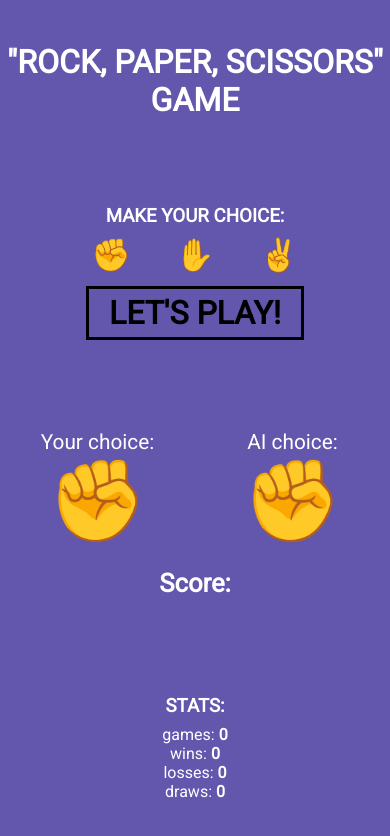
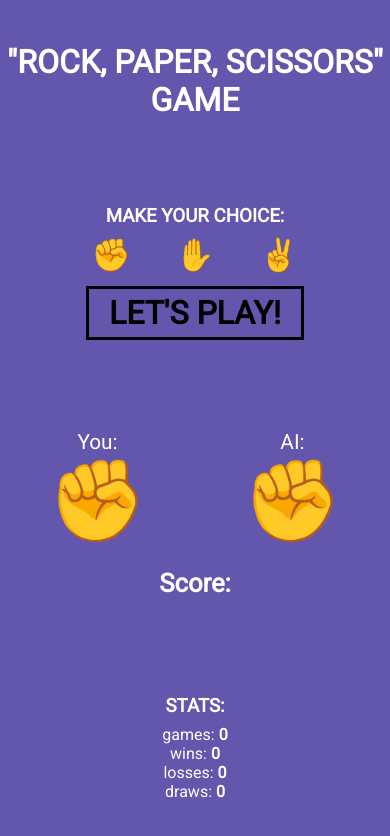
Before and after one commit to datapiotr/Rock-Paper-Scissors, a plain HTML site: page index.html in a window 390 px wide. Drawn offline with Linux system fonts and the light colour scheme.

Commit message:
media queries update

```diff
--- a/index.html
+++ b/index.html
@@ -34,11 +34,13 @@
     <div class="score">
         <div class="choices">
             <div class="your-choice">
-                <p>Your choice: <span data-summary="your-choice"></span></p>
+                <p class="long-text">Your choice: <span data-summary="your-choice"></span></p>
+                <p class="short-text">You: <span data-summary="your-choice"></span></p>
                 <div class="your-hand">✊</div>
             </div>
             <div class="ai-choice">
-                <p>AI choice: <span data-summary="ai-choice"></span></p>
+                <p class="long-text">AI choice: <span data-summary="ai-choice"></span></p>
+                <p class="short-text">AI: <span data-summary="your-choice"></span></p>
                 <div class="ai-hand">✊</div>
             </div>
         </div>
--- a/style.css
+++ b/style.css
@@ -78,8 +78,20 @@ span {
     margin-bottom: 2%
 }
 
+.short-text {
+    display: none;
+}
+
 @media(max-width: 700px) {
     body {
         width: 100%;
     }
+
+    .short-text {
+        display: block;
+    }
+
+    .long-text {
+        display: none;
+    }
 }
```
